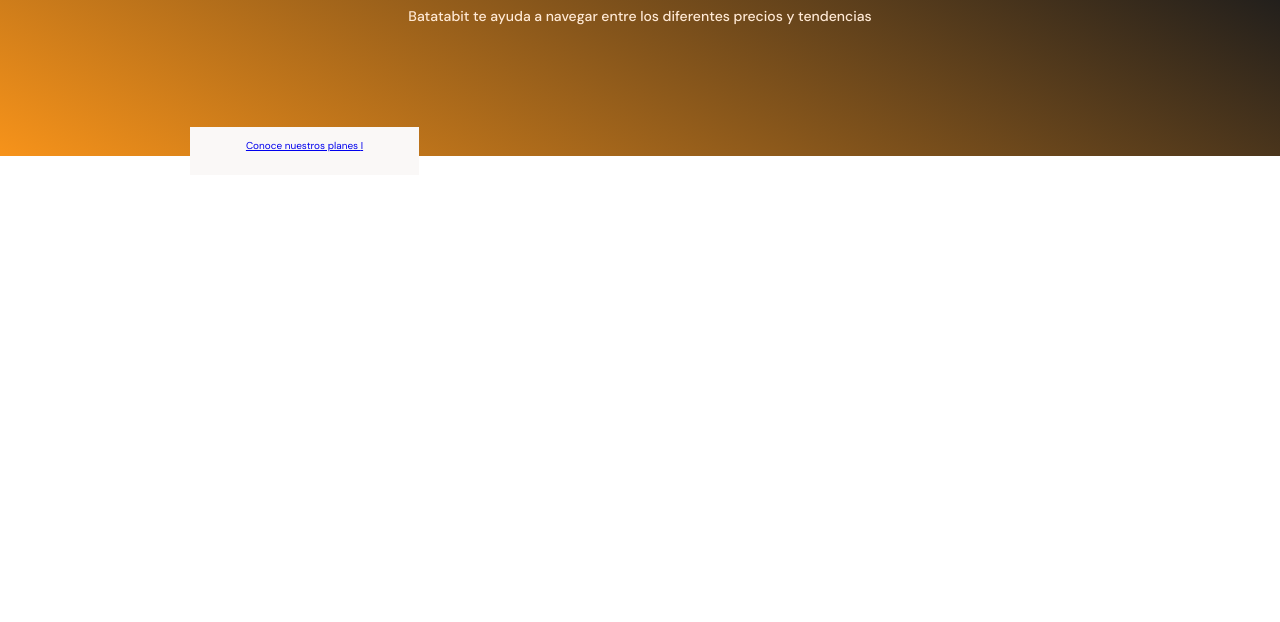
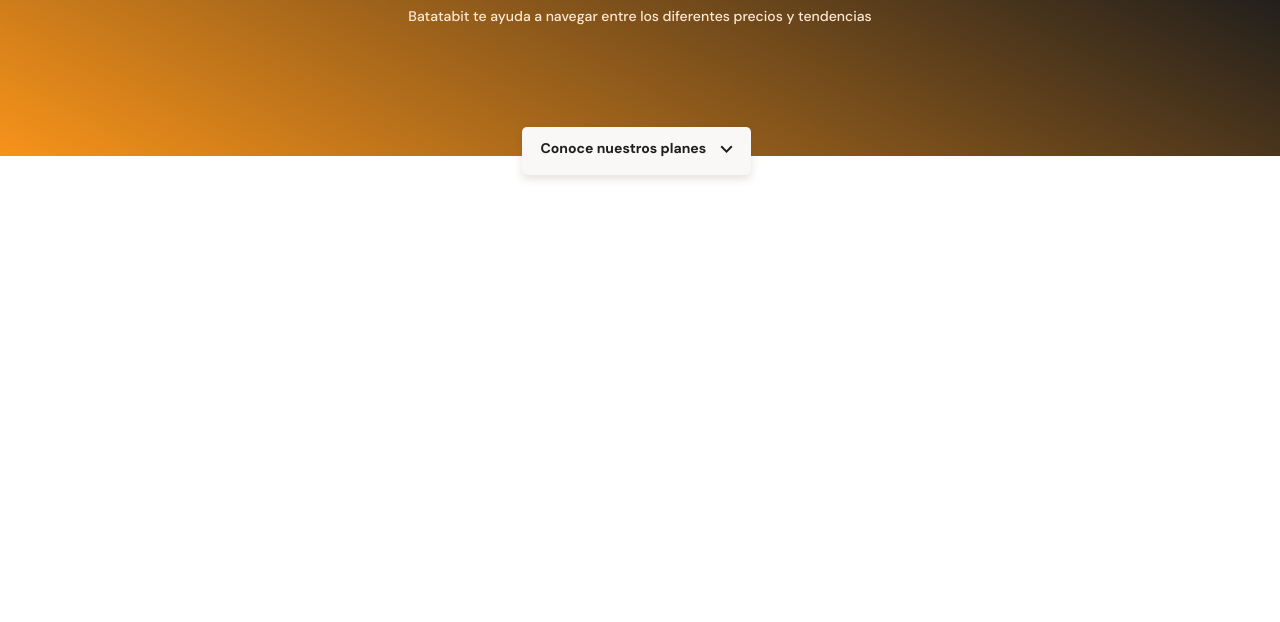
Before and after one commit to JohnnChavez/web-example, a plain HTML site: page index.html in a window 1280 px wide. Shown: the part 178-800 px from the top of the page. Drawn offline with Linux system fonts and the light colour scheme.

Commit message:
Terminado el boton flotante

```diff
--- a/index.html
+++ b/index.html
@@ -25,10 +25,11 @@ font-family: 'Inter', sans-serif; -->
           Batatabit te ayuda a navegar entre los diferentes precios y tendencias
         </p>
         <a href="#" target="_blank" class="header--button"
-          >Conoce nuestros planes <span>I</span></a
-        >
+          >Conoce nuestros planes <span></span
+        ></a>
       </div>
     </header>
+
     <main>
       <section></section>
       <section></section>
--- a/style.css
+++ b/style.css
@@ -66,6 +66,7 @@ header img {
 }
 .header_title--container .header--button {
   position: absolute;
+  left: calc(50% - 118px);
   top: 270px;
   display: block;
   margin-top: 35px;
@@ -73,4 +74,19 @@ header img {
   width: 229px;
   height: 48px;
   background-color: var(--off-white);
+  /* sombra */
+  box-shadow: 0px 4px 8px rgba(89, 73, 30, 0.16);
+  border: none;
+  border-radius: 5px;
+  font-size: 1.4rem;
+  font-weight: bold;
+  text-decoration: none;
+  color: var(--black);
 }
+.header--button span {
+  display: inline-block;
+  width: 13px;
+  height: 8px;
+  margin-left: 10px;
+  background-image: url("./ic/down-arrow.svg");
+}
```
